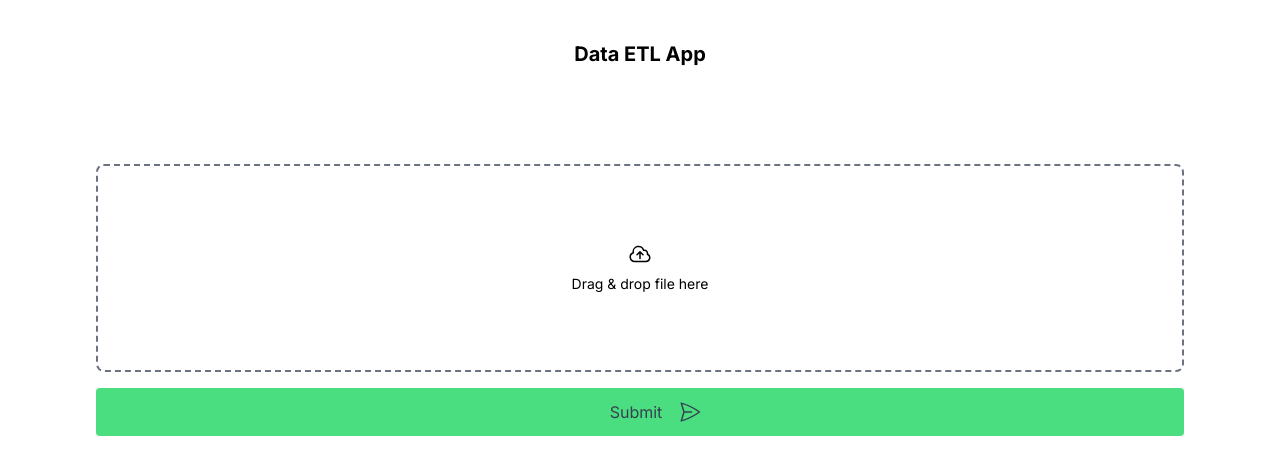
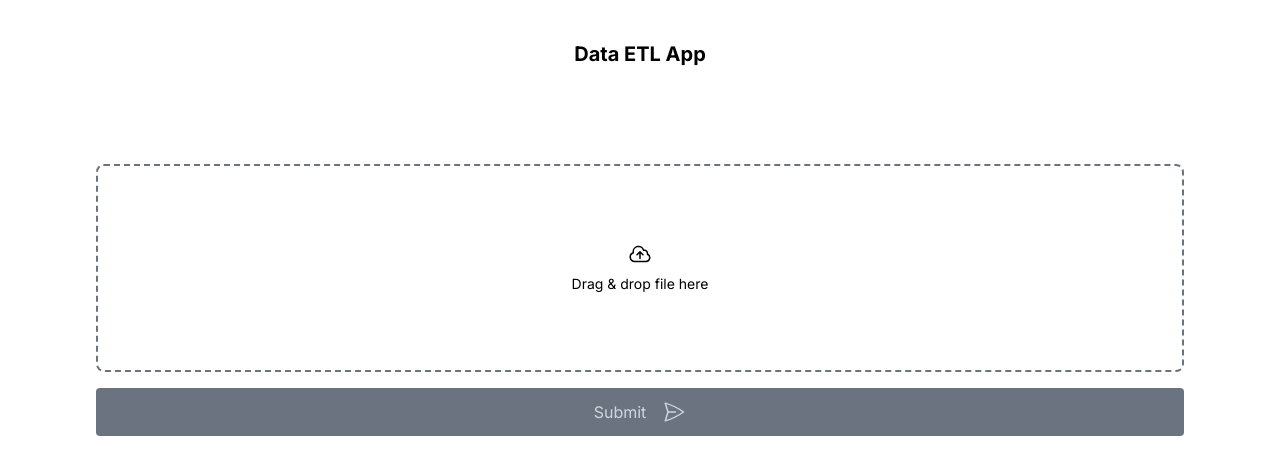
Before and after one commit to bibhorsharma7/data-transformer, a Next.js app: page / in a window 1280 px wide. Shown: the top 474 px of the page. Built offline with nearby package versions, Linux system fonts and the light colour scheme.

Commit message:
add disable submit button until file upload

```diff
--- a/app/page.tsx
+++ b/app/page.tsx
@@ -15,8 +15,10 @@ export default function Home() {
   const [showModal, setShowModal] = useState<boolean>(false);
 
   const handleSubmit = async () => {
-    setShowModal(true);
-    scrollTo(0, 0);
+    if (file != null) {
+      setShowModal(true);
+      scrollTo(0, 0);
+    }
   };
 
   return (
@@ -34,7 +36,11 @@ export default function Home() {
           colMapping={colMapping}
           setColMapping={setColMapping}
         />
-        <Button text="Submit" handleSubmit={handleSubmit} />
+        <Button
+          text="Submit"
+          handleSubmit={handleSubmit}
+          disabled={file == null ? true : false}
+        />
         {showModal && (
           <Modal
             data={data}
--- a/components/button.tsx
+++ b/components/button.tsx
@@ -1,5 +1,6 @@
 interface buttonProps {
   text: string;
+  disabled: boolean;
   handleSubmit: () => void;
 }
 
@@ -10,10 +11,22 @@ const Button = (props: buttonProps) => {
   return (
     <div
       onClick={() => handleSubmit()}
-      className="oerflow-hidden group relative inline-block h-12 w-full space-x-4 rounded bg-green-400 py-2 text-gray-700 hover:cursor-pointer"
+      className={
+        (props.disabled
+          ? "bg-gray-500 text-gray-300 hover:cursor-not-allowed"
+          : "bg-green-400 text-gray-700 hover:cursor-pointer") +
+        " group relative inline-block h-12 w-full space-x-4 overflow-hidden rounded py-2"
+      }
     >
-      <span className="absolute left-0 top-0 mr-0 flex h-full w-0 translate-y-0 transform rounded bg-green-500 opacity-90 transition-all duration-200 ease-out group-hover:w-full"></span>
-      <span className="absolute left-0 top-0 flex h-full w-full flex-row items-center justify-center space-x-4 group-hover:text-black">
+      {!props.disabled && (
+        <span className="absolute left-0 top-0 mr-0 flex h-full w-0 translate-y-0 transform rounded bg-green-500 opacity-90 transition-all duration-200 ease-out group-hover:w-full"></span>
+      )}
+      <span
+        className={
+          (props.disabled ? "" : "group-hover:text-black ") +
+          "absolute left-0 top-0 flex h-full w-full flex-row items-center justify-center space-x-4"
+        }
+      >
         <p>{text}</p>
         <svg
           xmlns="http://www.w3.org/2000/svg"
```
